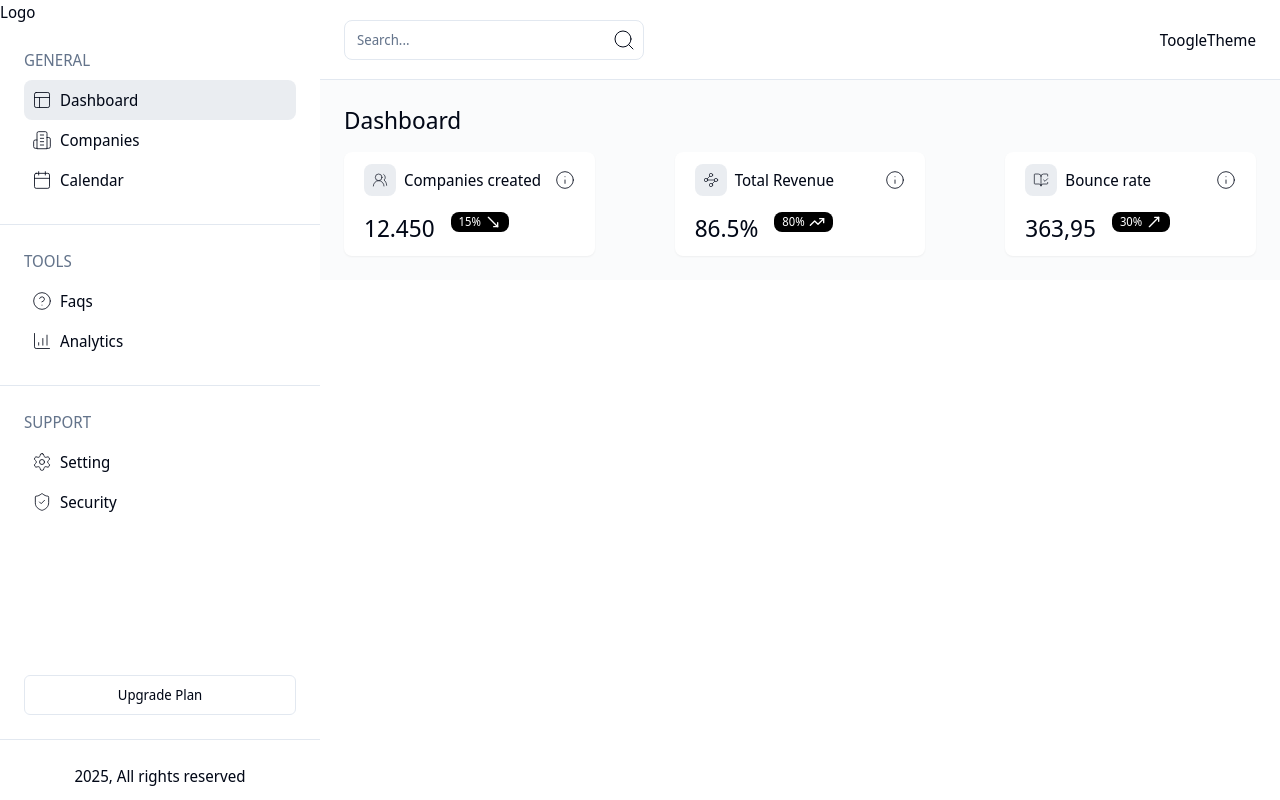
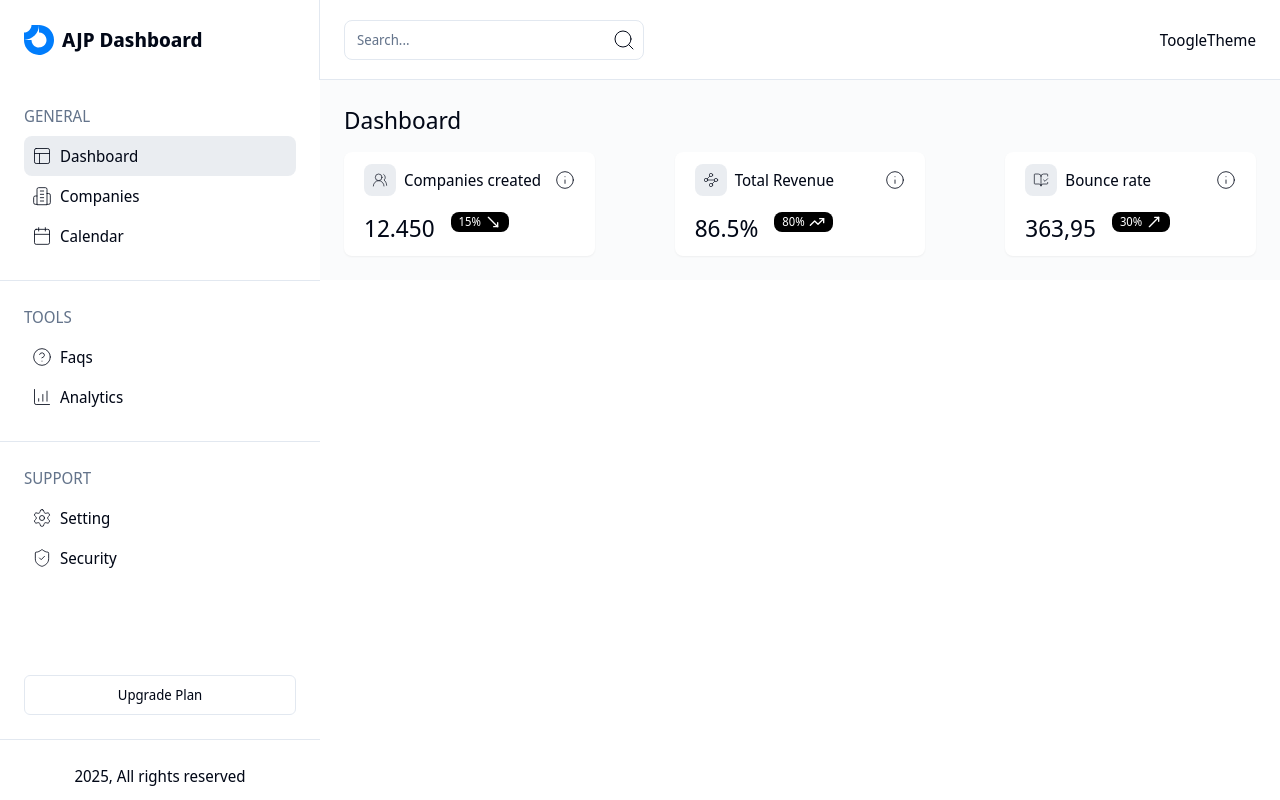
Before and after one commit to AJPadillo/dashborad-companies, a Next.js app: page / in a window 1280 px wide. Built offline with nearby package versions, Linux system fonts and the light colour scheme.

Commit message:
importado componente logo a sidebar

```diff
--- a/components/Logo/Logo.tsx
+++ b/components/Logo/Logo.tsx
@@ -8,7 +8,8 @@ export function Logo() {
 
     return (
         <div className="min-h-20 h-20 flex items-center px-6 border-r cursor-pointer gap-2" onClick={() => router.push("/")}>
-
+            <Image src="/logo.svg" alt="Logo" width={30} height={30} priority />
+            <h1 className="font-bold text-xl">AJP Dashboard</h1>
         </div>
     )
 }
--- a/components/Sidebar/Sidebar.tsx
+++ b/components/Sidebar/Sidebar.tsx
@@ -1,10 +1,12 @@
+import { Logo } from "@/components/Logo";
+
 import { SidebarRoutes } from "../SidebarRoutes";
 
 export function Sidebar() {
     return (
         <div className="h-screen">
             <div className="h-full flex flex-col border-">
-                <p>Logo</p>
+                <Logo />
                 <SidebarRoutes />
             </div>
         </div>
```
